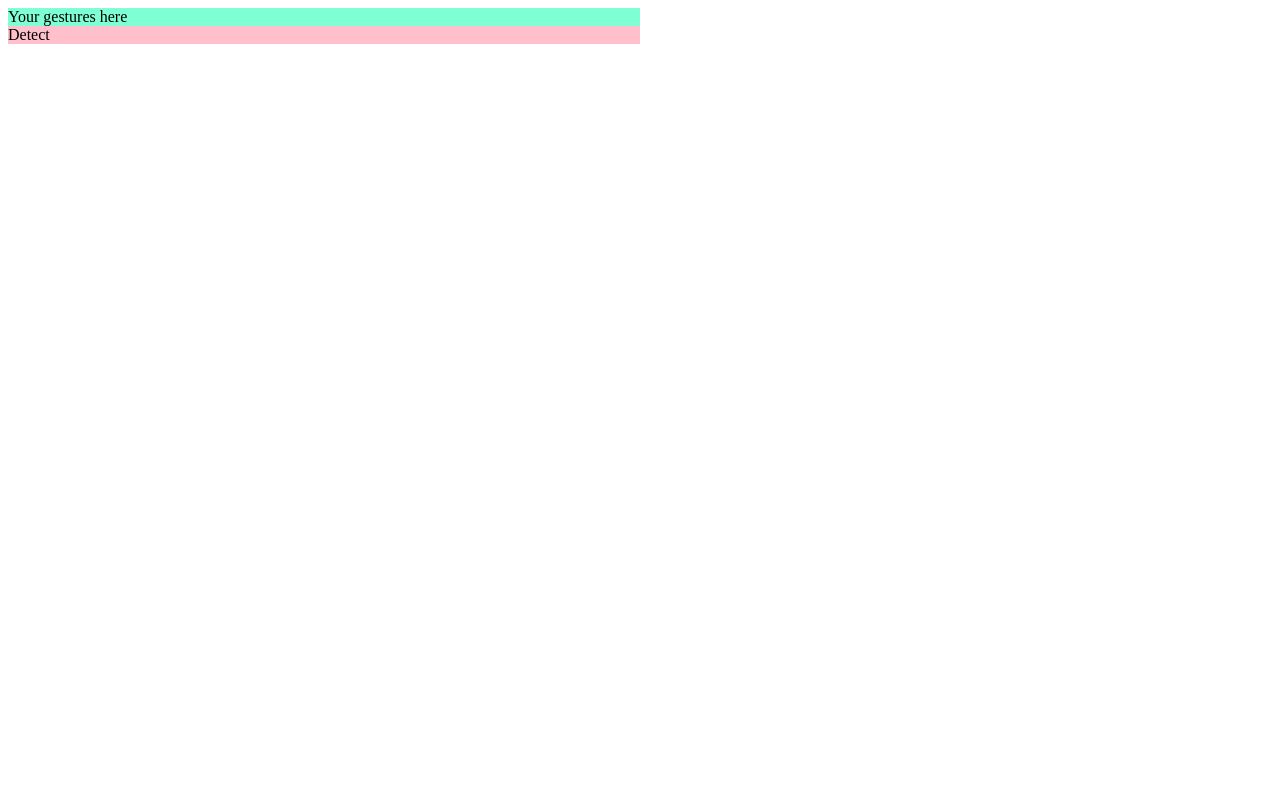
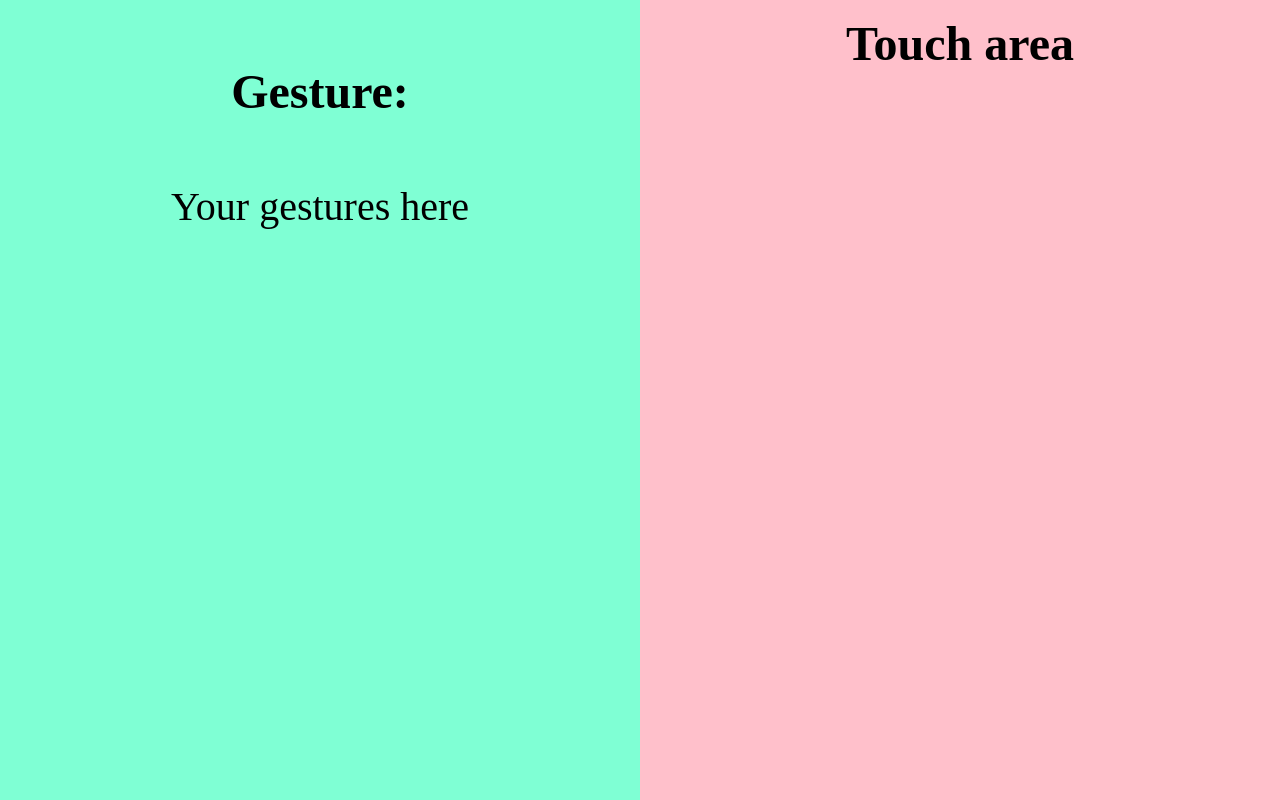
Before and after one commit to RosicaNikolova/gestures-detect-pwa, a plain HTML site: page index.html in a window 1280 px wide. Drawn offline with Linux system fonts and the light colour scheme.

```diff
--- a/css/stylesheet.css
+++ b/css/stylesheet.css
@@ -1,26 +1,48 @@
 
 /*My css*/
+body{
+    margin: 0;
+    padding: 0;
+}
 
-.desciption{
+.flex-container{
+    display: flex;
+    height: 100vh;
+    text-align: center;
+}
+.gesture-desciption{
 	background-color: aquamarine;
 	width: 50%;
-
 }
 
-.gestures{
+.gesture-detection{
 	background-color: pink;
 	width: 50%;
+}
+
+.gesture-desciption-headline{
+    font-size: 6vh;
+}
+
+.gesture-detection-headline{
+    font-size: 6vh;
+    margin-top: 2vh;
+    margin-bottom: 0vh;
+}
+
+.gesture-desciption-text{
+    font-size: 5vh;
 }
 
 @media screen and (max-width: 540px){
 	.flex-container{
 		flex-direction: column;
 	}
-	.desciption{
+	.gesture-desciption{
 		width: 100%;
 		height: 50%;
 	}
-	.gestures{
+	.gesture-detection{
 		height: 50%;
 		width: 100%;
 	}
--- a/index.html
+++ b/index.html
@@ -29,11 +29,14 @@
     </div>
   </div> -->
   <div class="flex-container">
-    <div class="desciption" id="desciption">
-      Your gestures here
+    <div class="gesture-desciption">
+      <h4 class="gesture-desciption-headline">Gesture:</h4>
+      <div class="gesture-desciption-text" id="desciption">
+         Your gestures here
+      </div>
     </div>
-    <div class="gestures" id="gesture">
-      Detect
+    <div class="gesture-detection" id="gesture">
+       <h4 class="gesture-detection-headline"> Touch area</h4>
     </div>
   </div>
 
```
Also changed, not shown: service-worker.js (added, +20 -0 lines), manifest.json (added).
